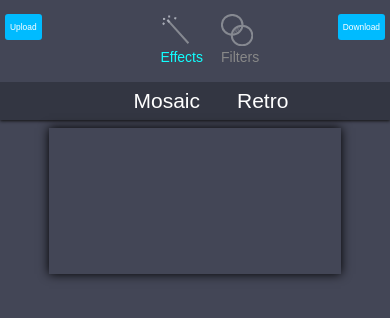
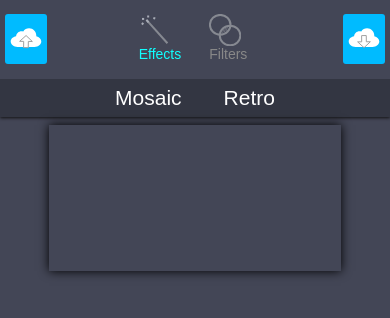
Before and after one commit to shockry/editest, a React (Create React App) app: page / in a window 390 px wide. Shown: the top 318 px of the page. Built offline with nearby package versions, Linux system fonts and the light colour scheme.

Commit message:
Some style fixes including btn icons when narrow window

```diff
--- a/src/components/DownloadButton.js
+++ b/src/components/DownloadButton.js
@@ -1,4 +1,5 @@
 import React, { Component } from 'react';
+import downloadIcon from '../icons/downloadIcon.svg';
 
 class DownloadButton extends Component {
   constructor(props) {
@@ -12,7 +13,10 @@ class DownloadButton extends Component {
     return (
       <div className="right navbar-container">
         <a className="hiddenInput" ref={input => {this.imagedownloader = input;}}/>
-        <button type="button" onClick={this.downloadImage}> Download </button>
+        <button type="button" onClick={this.downloadImage}>
+          <img className="button-icon" src={downloadIcon} alt="upload icon"/>
+          <span className="button-text">Download</span>
+        </button>
       </div>
     );
   }
--- a/src/components/MenuItemIconAbove.js
+++ b/src/components/MenuItemIconAbove.js
@@ -7,7 +7,7 @@ class MenuItemIconAbove extends Component {
     return (
       <div className={`menu-item ${this.props.className}`} onClick={this.props.onClick}
            data-disabled={this.props.disabled} data-label={this.props.label}>
-        <img src={this.props.icon} alt={this.props.alt}></img>
+        <img className="menu-item-icon" src={this.props.icon} alt={this.props.alt}></img>
         <span>{this.props.label}</span>
       </div>
     );
--- a/src/components/UploadButton.js
+++ b/src/components/UploadButton.js
@@ -1,5 +1,6 @@
 import React, { Component } from 'react';
 import {setVars} from '../utils/sharedVars';
+import uploadIcon from '../icons/uploadIcon.svg';
 
 class UploadButton extends Component {
   constructor(props) {
@@ -18,7 +19,10 @@ class UploadButton extends Component {
                ref={input => {this.imageInput = input;}}
                onChange={this.drawImage}>
         </input>
-        <button type="button" onClick={this.triggerUpload}> Upload </button>
+        <button type="button" onClick={this.triggerUpload}>
+          <img className="button-icon" src={uploadIcon} alt="upload icon"/>
+          <span className="button-text">Upload</span>
+        </button>
       </div>
     );
   }
--- a/src/css/App.css
+++ b/src/css/App.css
@@ -20,11 +20,24 @@ button:hover {
   background-color: #22CCFF;
 }
 
+button > .button-icon {
+  display: none;
+}
+
 @media (max-width: 690px) {
   button {
     padding: 8px 5px;
     font-size: 0.6em;
   }
+
+  button > .button-text {
+    display: none;
+  }
+
+  button > .button-icon {
+    display: inline;
+  }
+
   body {
     font-size: 14px;
   }
--- a/src/css/MenuItemIconAbove.css
+++ b/src/css/MenuItemIconAbove.css
@@ -1,6 +1,5 @@
 .menu-item {
   display: inline-block;
-  width: 5%;
   margin: 0em 2em;
   cursor: pointer;
   color: #FFFFFF;
@@ -15,8 +14,12 @@
   cursor: default;;
 }
 
+.menu-item-icon {
+  display: block;
+}
+
 @media (max-width: 690px) {
   .menu-item {
-    width: 2%;
+    margin: 0em 1em;
   }
 }
--- a/src/css/Toolbar.css
+++ b/src/css/Toolbar.css
@@ -9,8 +9,7 @@
 .toolbar-item {
   color: #FFFFFF;
   font-size: 1.5em;
-  width: 5%;
-  margin: 0em 2em;
+  margin: 0em 1em;
   display: inline-block;
   position: relative;
 }
```
Also changed, not shown: src/icons/downloadIcon.svg (added), src/icons/uploadIcon.svg (added).
